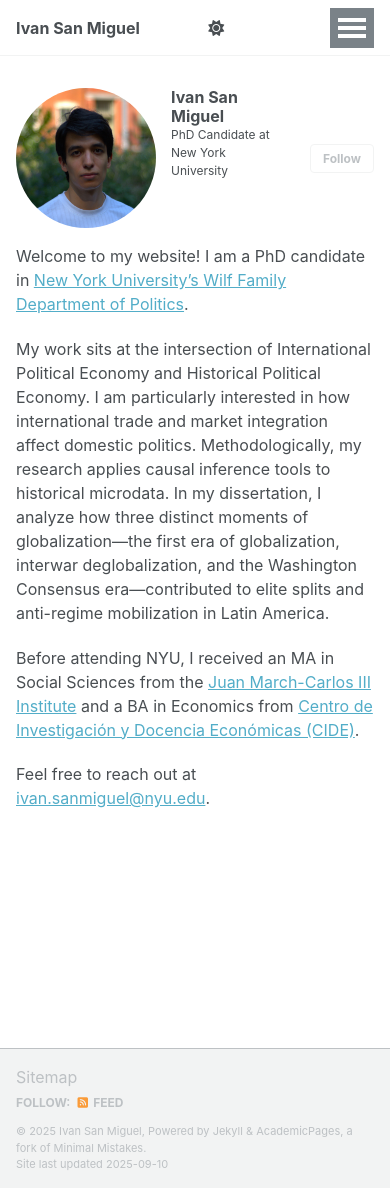
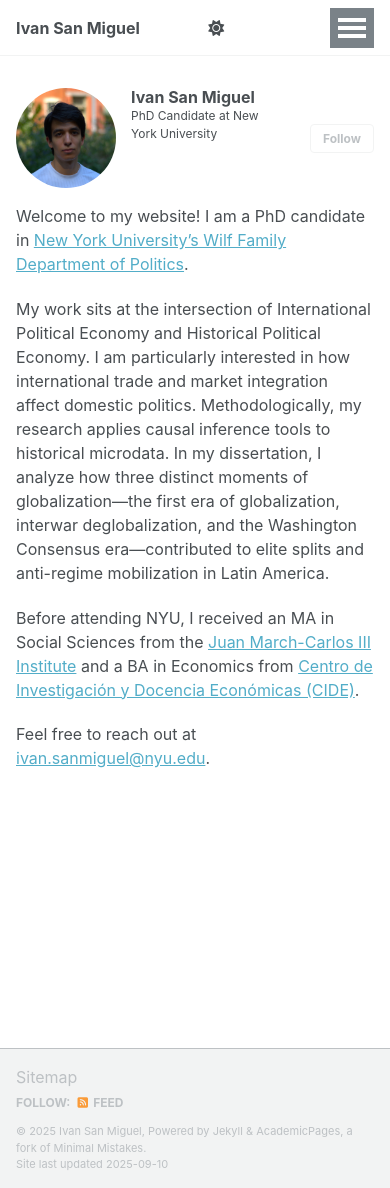
Before and after one commit to IvanSanMiguel/ivansanmiguel.github.io, a Jekyll site: the page built from _pages/about.md, in a window 390 px wide and 1188 px high. Built offline with Jekyll 4.4.1, drawn with Linux system fonts in a browser that asks for light colours; a script that is not in the unit is left out.

Commit message:
Update custom.css

```diff
--- a/assets/css/custom.css
+++ b/assets/css/custom.css
@@ -3,7 +3,7 @@
 /* Optional: slightly smaller on phones */
 @media (max-width: 600px) {
   .author__avatar img {
-    width: 140px !important;
-    height: 140px !important;
+    width: 100px !important;
+    height: 100px !important;
   }
 }
```
